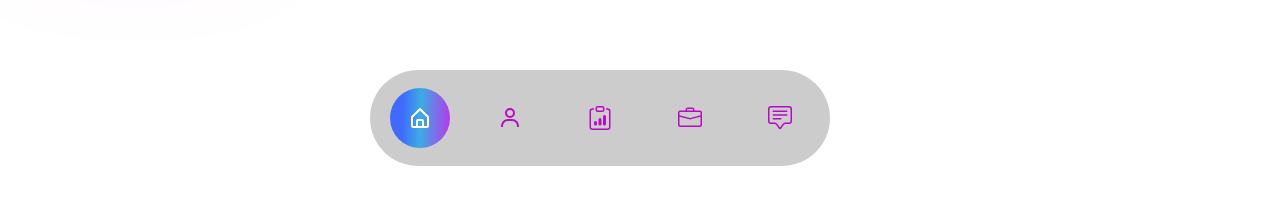
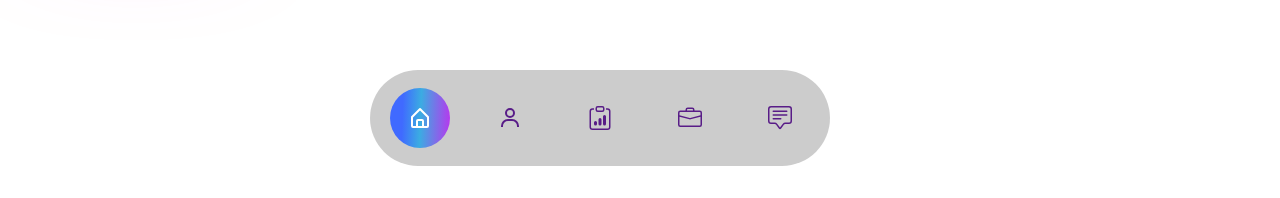
Before and after one commit to Siddami/DrRL_portfolio, a React (Vite) app: page / in a window 1280 px wide. Shown: the part 602-800 px from the top of the page. Built offline with nearby package versions, Linux system fonts and the light colour scheme; a web font is replaced by a local one.

Commit message:
fix: fixed navbar color

```diff
--- a/src/components/NavBar.jsx
+++ b/src/components/NavBar.jsx
@@ -7,7 +7,7 @@
         <nav className='fixed bottom-2 lg:bottom-8 w-full overflow-hidden z-50'>
             <div className="container max-auto">
                 {/* Inner nav */}
-                <div className='w-full bg-black/20 h-[96px] backdrop-blur-2xl rounded-full max-w-[460px] mx-auto px-5 flex justify-between text-2xl items-center text-accent'>
+                <div className='w-full bg-black/20 h-[96px] backdrop-blur-2xl rounded-full max-w-[460px] mx-auto px-5 flex justify-between text-2xl items-center text-purple-900'>
                     <ScrollLink to='home'
                           activeClass='active'
                           smooth={true}
```
